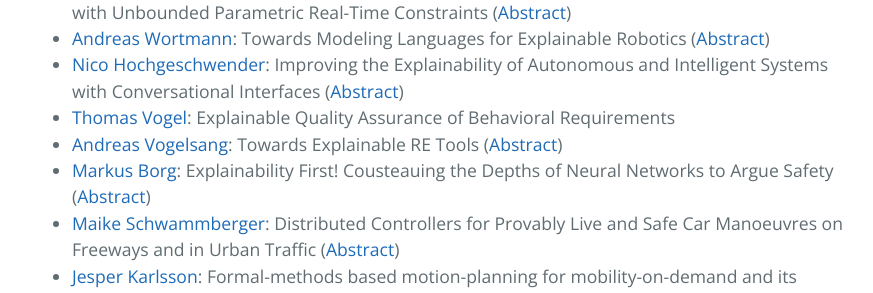
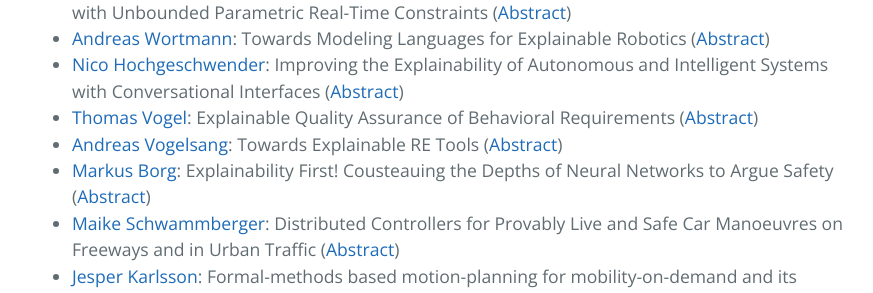
Before and after one commit to thomas-vogel/ES4CPS, a Jekyll site: the page built from program.md, in a window 1280 px wide and 900 px high, scrolled down 1673 px. Shown: the part 155-448 px from the top of the window, without its empty margins (192-1065 px from the left). Built offline with Jekyll 4.4.1, drawn with Linux system fonts in a browser that asks for light colours.

Commit message:
Add abstract by Vogel.

```diff
--- a/program.md
+++ b/program.md
@@ -31,7 +31,7 @@ with Unbounded Parametric Real-Time Constraints ([Abstract](abstracts/Luthmann.p
 * [Andreas Wortmann](http://www.se-rwth.de/staff/wortmann/){:target="_blank"}: Towards Modeling Languages for Explainable Robotics ([Abstract](abstracts/Wortmann.pdf))
 * [Nico Hochgeschwender](http://www.dlr.de/sc){:target="_blank"}: Improving the Explainability of Autonomous and Intelligent
 Systems with Conversational Interfaces ([Abstract](abstracts/Hochgeschwender.pdf))
-* [Thomas Vogel](http://thomas-vogel.github.io/){:target="_blank"}: Explainable Quality Assurance of Behavioral Requirements
+* [Thomas Vogel](http://thomas-vogel.github.io/){:target="_blank"}: Explainable Quality Assurance of Behavioral Requirements ([Abstract](abstracts/Vogel.pdf))
 * [Andreas Vogelsang](https://www.dcaiti.tu-berlin.de/people/vogelsang/){:target="_blank"}: Towards Explainable RE Tools ([Abstract](abstracts/Vogelsang.pdf))
 * [Markus Borg](https://www.sics.se/people/markus-borg){:target="_blank"}: Explainability First! Cousteauing the Depths of Neural Networks to Argue Safety ([Abstract](abstracts/Borg.pdf))
 * [Maike Schwammberger](https://uol.de/csd/persons/maike-schwammberger-msc/){:target="_blank"}: Distributed Controllers for Provably Live and Safe Car
```
Also changed, not shown: 1 other file.
